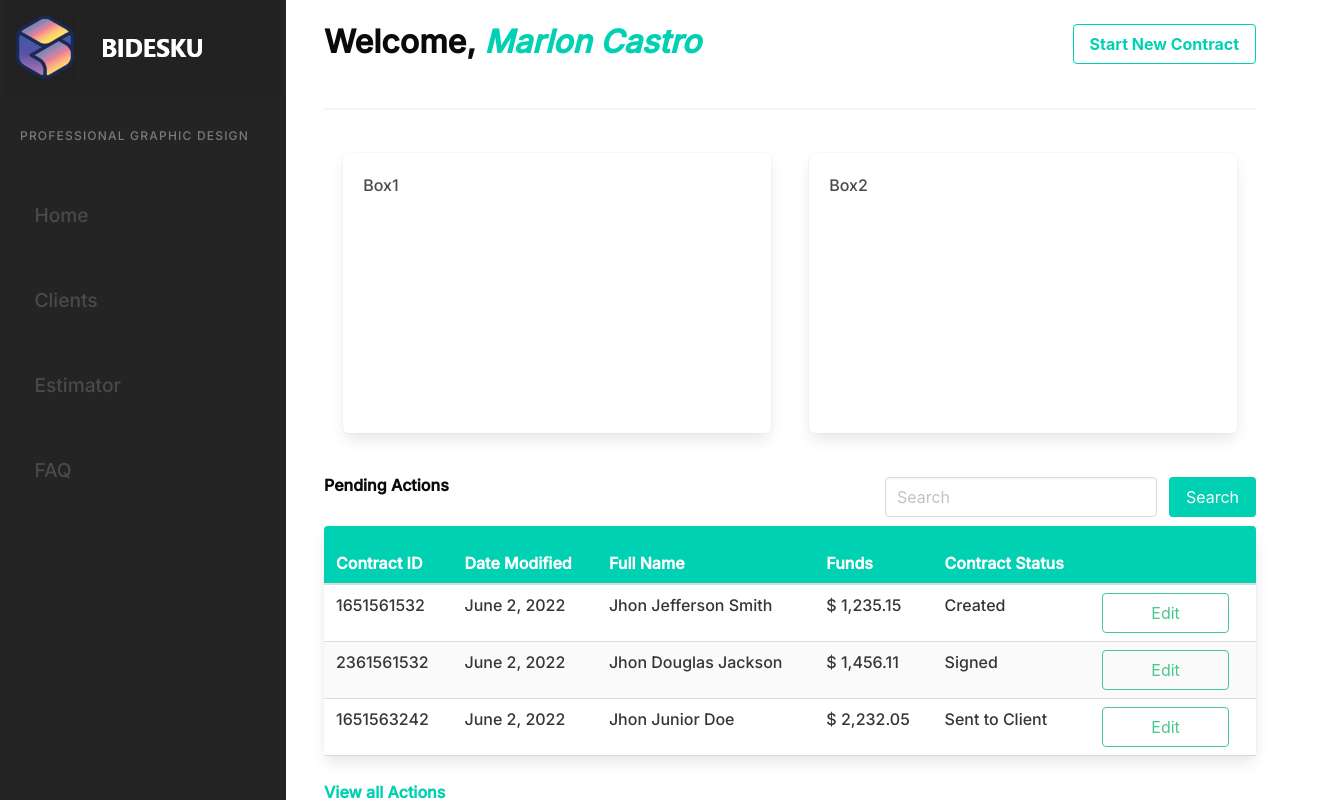
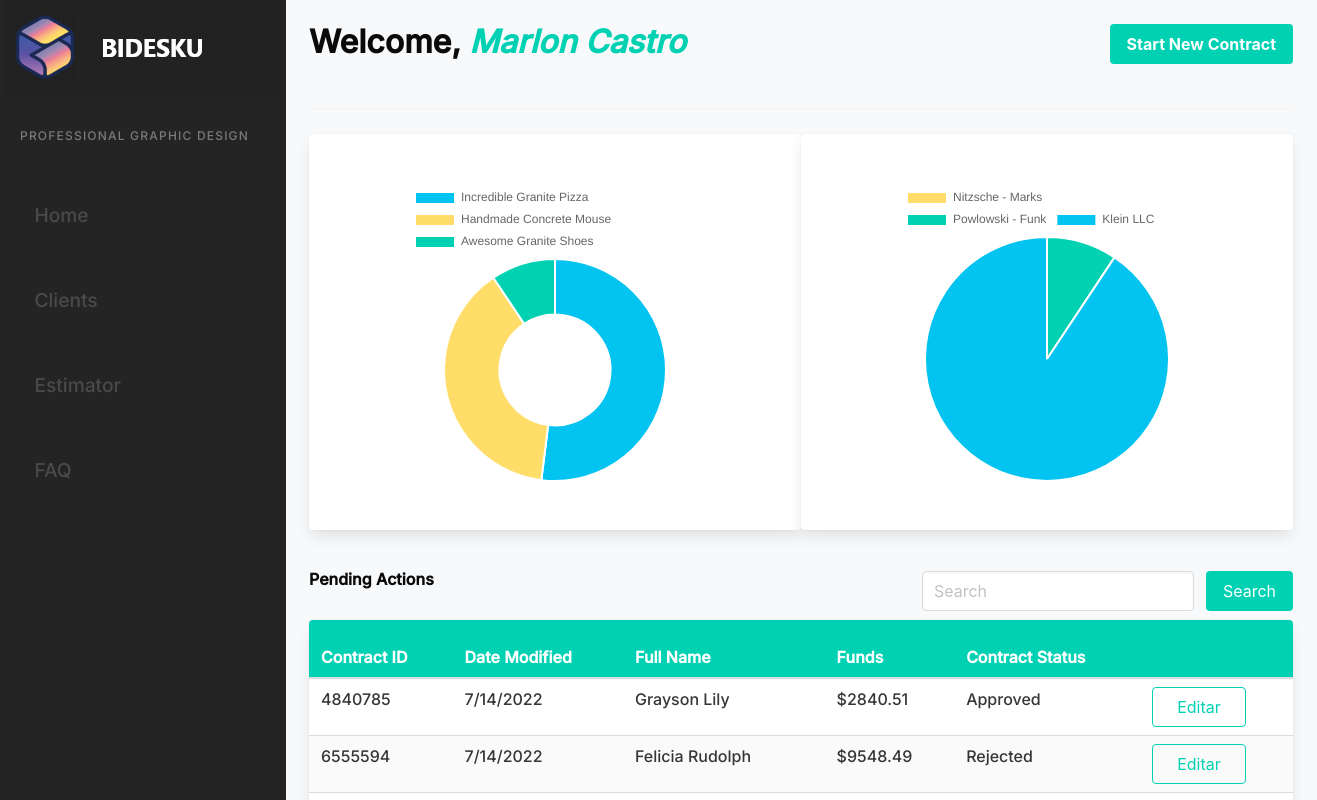
Before and after one commit to MGeovany/bidesku-v2, a React (Create React App) app: page / in a window 1280 px wide. Shown: the top 800 px of the page, 1317 px wide, since content can reach past the window. Built offline with nearby package versions, Linux system fonts and the light colour scheme.

Commit message:
📊 faker data added

```diff
--- a/src/App.css
+++ b/src/App.css
@@ -11,4 +11,5 @@
   display: flex;
   flex-direction: row;
   font-family: 'Inter', sans-serif;
+  background-color: #f8f9fb !important;
 }
--- a/src/components/ContractsTable.js
+++ b/src/components/ContractsTable.js
@@ -2,10 +2,11 @@
 /* eslint-disable react/prop-types */
 import React from 'react'
 import { TableActions } from './TableActions'
+import faker from 'faker'
 
 export const ContractsTable = ({ label, dpdwn }) => {
   return (
-    <div>
+    <>
       <div className='mt-5 pending__actions is-flex is-flex-direction-column'>
         <div className='header is-flex is-flex-direction-row is-justify-content-space-between is-align-items-center is-text-align-center'>
           {label ? (
@@ -39,43 +40,32 @@ export const ContractsTable = ({ label, dpdwn }) => {
               </tr>
             </thead>
             <tbody>
-              <tr>
-                <td>1651561532</td>
-                <td>June 2, 2022</td>
-                <td>Jhon Jefferson Smith</td>
-                <td>$ 1,235.15</td>
-                <td>Created</td>
-                <td>
-                  <button className='button is-success  is-outlined'>
-                    <span className='button__large'>Edit</span>
-                  </button>
-                </td>
-              </tr>
-              <tr>
-                <td>2361561532</td>
-                <td>June 2, 2022</td>
-                <td>Jhon Douglas Jackson</td>
-                <td>$ 1,456.11</td>
-                <td>Signed</td>
-                <td>
-                  <button className='button is-success  is-outlined'>
-                    <span className='button__large'>Edit</span>
-                  </button>
-                </td>
-              </tr>
-              <tr>
-                <td>1651563242</td>
-                <td>June 2, 2022</td>
-                <td>Jhon Junior Doe</td>
-                <td>$ 2,232.05</td>
-                <td>Sent to Client</td>
-                <td>
-                  <button className='button is-success  is-outlined'>
-                    <span className='button__large'>Edit</span>
-                  </button>
-                </td>
-              </tr>
-              <tr></tr>
+              {
+                // fake data from faker
+                // eslint-disable-next-line no-plusplus
+                [...Array(10)].map((_, i) => (
+                  <tr key={i}>
+                    <td>
+                      {faker.random.number({ min: 100000, max: 10000000 })}
+                    </td>
+                    <td>{faker.date.recent().toLocaleDateString()}</td>
+                    <td>{`${faker.name.firstName()} ${faker.name.firstName()}`}</td>
+                    <td>{faker.finance.amount(0, 10000, 2, '$')}</td>
+                    <td>
+                      {faker.random.arrayElement([
+                        'Pending',
+                        'Approved',
+                        'Rejected'
+                      ])}
+                    </td>
+                    <td>
+                      <button className='button is-primary is-outlined px-5'>
+                        Editar
+                      </button>
+                    </td>
+                  </tr>
+                ))
+              }
             </tbody>
           </table>
         </div>
@@ -83,6 +73,6 @@ export const ContractsTable = ({ label, dpdwn }) => {
       <div className='mt-5'>
         <TableActions />
       </div>
-    </div>
+    </>
   )
 }
--- a/src/components/Header.js
+++ b/src/components/Header.js
@@ -10,11 +10,11 @@ export const Header = ({ legend, buttons }) => {
           {legend.label}
           <i className='has-text-primary'>{legend.user}</i>
         </h2>
-        <div>
+        <div className='is-flex is-flex-direction-row'>
           {buttons?.map((btn, i) => (
             <motion.div key={i} whileTap={{ scale: 0.8 }}>
               <button
-                className={`button is-primary ml-2 ${i === 0 && 'is-outlined'}`}
+                className={`button is-primary ml-2 ${i === 1 && 'is-outlined'}`}
                 onClick={btn.onClick}
               >
                 <strong>{btn.label}</strong>
--- a/src/components/styles/Sidebar.css
+++ b/src/components/styles/Sidebar.css
@@ -5,7 +5,7 @@
   display: flex;
   height: 100vh;
 
-  min-width: 300px;
+  min-width: 285px;
 }
 .px-1,
 .p-1 {
--- a/src/pages/clients/Clients.js
+++ b/src/pages/clients/Clients.js
@@ -6,13 +6,13 @@ import { motion } from 'framer-motion'
 
 export const Clients = () => {
   return (
+    <div className='container is-flex is-flex-direction-column'>
       <motion.div
         initial={{ y: 25, opacity: 0 }}
         animate={{ y: 0, opacity: 1 }}
         exit={{ y: -25, opacity: 0 }}
         transition={{ duration: 0.7 }}
       >
-      <div className='container is-flex is-flex-direction-column'>
         <Header
           legend={{
             label: 'Clients & Contracts'
@@ -27,7 +27,7 @@ export const Clients = () => {
           ]}
         />
         <ContractsTable dpdwn={<DropdowContracts />} />
+      </motion.div>
     </div>
-    </motion.div>
   )
 }
--- a/src/pages/estimator/Estimator.js
+++ b/src/pages/estimator/Estimator.js
@@ -8,13 +8,13 @@ import { motion } from 'framer-motion'
 import './Estimator.css'
 export const Estimator = () => {
   return (
+    <div className='container is-flex is-flex-direction-column'>
       <motion.div
         initial={{ y: 25, opacity: 0 }}
         animate={{ y: 0, opacity: 1 }}
         exit={{ y: -25, opacity: 0 }}
         transition={{ duration: 0.7 }}
       >
-      <div className='container is-flex is-flex-direction-column'>
         <Header
           legend={{
             label: 'Estimator'
@@ -31,7 +31,7 @@ export const Estimator = () => {
             <Funds />
           </div>
         </div>
+      </motion.div>
     </div>
-    </motion.div>
   )
 }
--- a/src/pages/faq/Faq.js
+++ b/src/pages/faq/Faq.js
@@ -5,13 +5,13 @@ import { motion } from 'framer-motion'
 
 export const Faq = () => {
   return (
+    <div className='container is-flex is-flex-direction-column'>
       <motion.div
         initial={{ y: 25, opacity: 0 }}
         animate={{ y: 0, opacity: 1 }}
         exit={{ y: -25, opacity: 0 }}
         transition={{ duration: 0.7 }}
       >
-      <div className='container is-flex is-flex-direction-column'>
         <Header
           legend={{
             label: 'Frequently Asked Questions'
@@ -33,7 +33,7 @@ export const Faq = () => {
           ]}
         />
         <FaqDocuments />
+      </motion.div>
     </div>
-    </motion.div>
   )
 }
--- a/src/pages/home/Graphics.js
+++ b/src/pages/home/Graphics.js
@@ -1,20 +1,82 @@
 import React from 'react'
+import { Chart as ChartJS, ArcElement, Tooltip, Legend } from 'chart.js'
+import { Pie, Doughnut } from 'react-chartjs-2'
+import faker from 'faker'
+
+ChartJS.register(ArcElement, Tooltip, Legend)
+
+export const options = {
+  responsive: true,
+  plugins: {
+    legend: {
+      position: 'top',
+      align: 'start'
+    },
+    tittle: {
+      display: true,
+      text: 'Contracts'
+    }
+  }
+}
+export const dataCommerce = {
+  labels: [
+    faker.commerce.productName(),
+    faker.commerce.productName(),
+    faker.commerce.productName()
+  ],
+  datasets: [
+    {
+      label: '# of Votes',
+      data: [
+        faker.random.number({ min: 200, max: 1000 }),
+        faker.random.number({ min: 150, max: 1000 }),
+        faker.random.number({ min: 50, max: 1000 })
+      ],
+      backgroundColor: [
+        'rgba(3,195,240)',
+        'rgba(255,221,104)',
+        'rgba(0,209,178)'
+      ]
+    }
+  ]
+}
+
+export const dataCompany = {
+  // get data from company from faker
+  labels: [
+    faker.company.companyName(),
+    faker.company.companyName(),
+    faker.company.companyName()
+  ],
+
+  datasets: [
+    {
+      label: '# of Votes',
+      data: [
+        faker.random.number({ min: 0, max: 100 }),
+        faker.random.number({ min: 0, max: 100 }),
+        faker.random.number({ min: 0, max: 100 })
+      ],
+      backgroundColor: ['rgb(255,221,104)', 'rgb(0,209,178)', 'rgb(3,195,240)']
+    }
+  ]
+}
 
 export const Graphics = () => {
   return (
-    <div>
-      <div className='is-flex is-flex-direction-row'>
-        <div className='graph__container'>
-          <div className='box'>
-            <div className='box__content'>Box1</div>
+    <>
+      <div className='is-flex is-flex-direction-row is-justify-content-space-around'>
+        <div className='card p-6 mb-4'>
+          <div className='mx-6'>
+            <Doughnut data={dataCommerce} options={options} />
           </div>
         </div>
-        <div className='graph__container'>
-          <div className='box'>
-            <div className='box__content'>Box2</div>
+        <div className='card p-6 mb-4'>
+          <div className='mx-6'>
+            <Pie data={dataCompany} options={options} />
           </div>
         </div>
       </div>
-    </div>
+    </>
   )
 }
--- a/src/pages/home/Home.css
+++ b/src/pages/home/Home.css
@@ -1,5 +1,8 @@
 .container {
   padding: 1.5rem;
+}
+.page__container {
+  background-color: #f8f9fb !important;
 }
 
 .title {
@@ -9,9 +12,6 @@
 }
 
 .graph__container {
-  width: 100%;
-  height: auto;
-  position: relative;
   padding: 1.2rem;
 }
 
--- a/src/pages/home/Home.js
+++ b/src/pages/home/Home.js
@@ -14,7 +14,7 @@ export const Home = () => {
 
   return (
     <>
-      <div className='container is-flex is-flex-direction-column '>
+      <div className='page__container container is-flex is-flex-direction-column is-flex-wrap-wrap'>
         <motion.div
           initial={{ y: 25, opacity: 0 }}
           animate={{ y: 0, opacity: 1 }}
@@ -35,8 +35,10 @@ export const Home = () => {
               }
             ]}
           />
-          <Graphics />
-          <ContractsTable label={'Pending Actions'} />
+          <div className='is-flex is-flex-direction-column'>
+            <Graphics />
+            <ContractsTable label={'Pending Actions'} />
+          </div>
         </motion.div>
         {isModalOpen && (
           <CreateContract isModalOpen={isModalOpen} toggleModal={toggleModal} />
```
Lines whose indentation alone changed are shown as unchanged.
